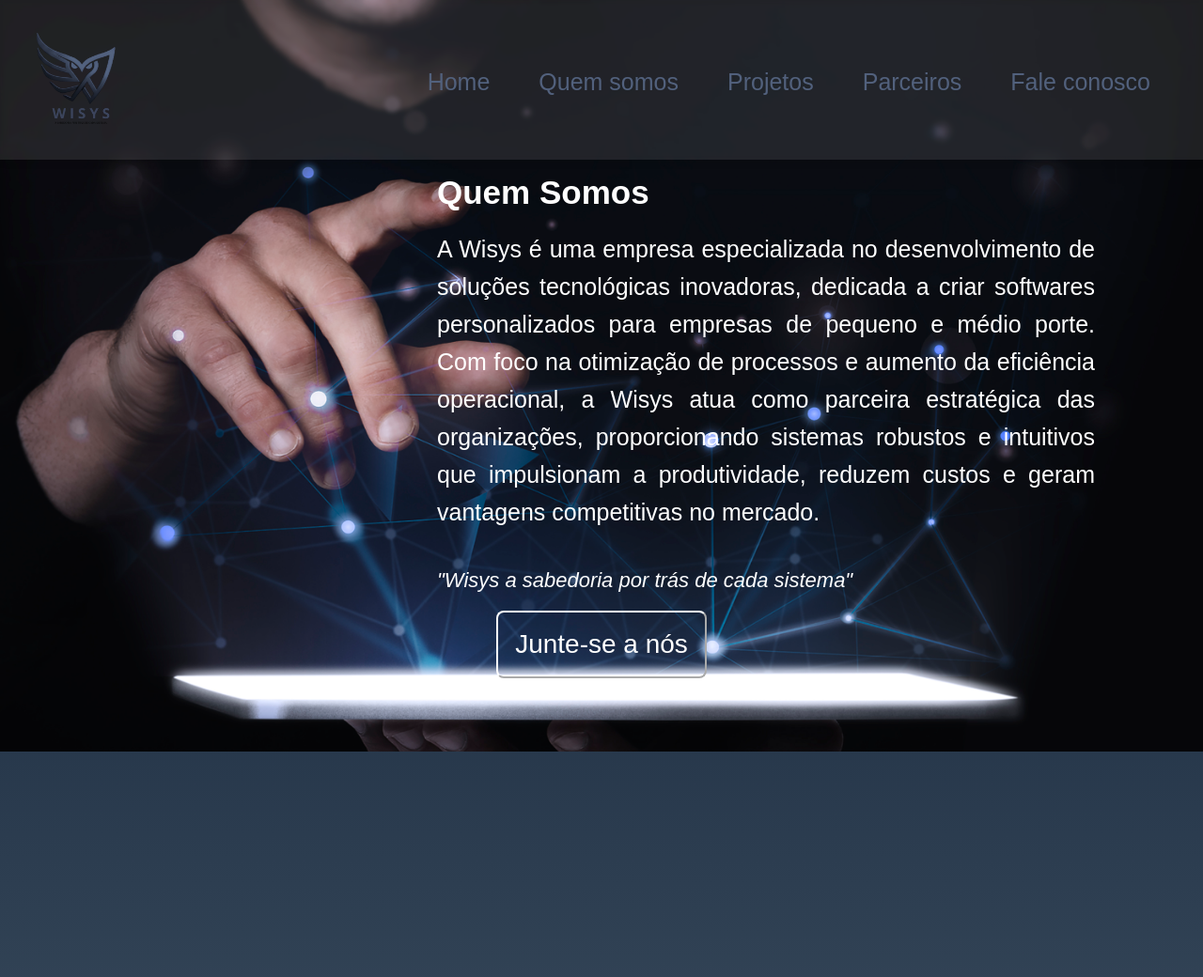
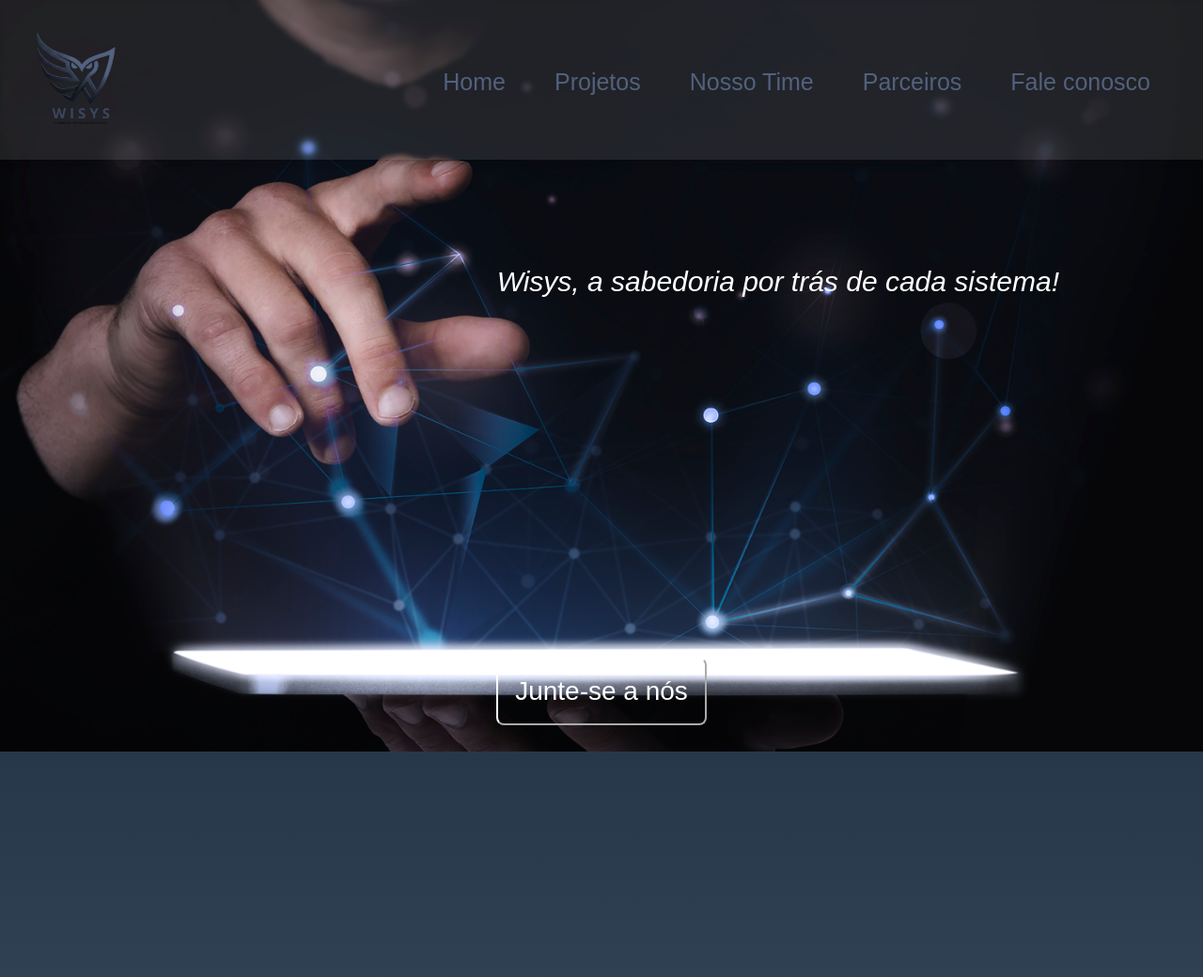
Before and after one commit to Gisele-Nuness/wisys-landing-page, a PHP site: page / in a window 1280 px wide. Shown: the top 1040 px of the page at 94% size. Run offline with PHP 8.4, Linux system fonts and the light colour scheme.

Commit message:
alteraçoes no layout

```diff
--- a/index.html
+++ b/index.html
@@ -36,9 +36,9 @@
                 </label>
 
                 <ul>
-                    <li><a href="#">Home</a></li>
-                    <li><a href="#quemsomos">Quem somos</a></li>
+                    <li><a href="#home">Home</a></li>
                     <li><a href="#projetos">Projetos</a></li>
+                    <li><a href="#colaboradores">Nosso Time</a></li>
                     <li><a href="#parceiros">Parceiros</a></li>
                     <li><a href="#faleconosco">Fale conosco</a></li>
 
@@ -46,13 +46,14 @@
             </nav>
         </section>
 
-        <section class="quem-somos" id="quemsomos">
-            <h2>Quem Somos</h2>
-            <p>A Wisys é uma empresa especializada no desenvolvimento de soluções tecnológicas inovadoras, dedicada a criar softwares personalizados para empresas de pequeno e médio porte. Com foco na otimização de processos e aumento da eficiência operacional, a Wisys atua como parceira estratégica das organizações, proporcionando sistemas robustos e intuitivos que impulsionam a produtividade, reduzem custos e geram vantagens competitivas no mercado.</p>
-            <p class="slogan">"Wisys a sabedoria por trás de cada sistema"</p>
+        <section class="home" id="home">
+
+            <p class="slogan">
+                <span class="typed-text"></span><span class="cursor">|</span>
+            </p>
         </section>
 
-        <button type="button">Junte-se a nós</button>
+        <button type="button" class="btn-juntar">Junte-se a nós</button>
 
     </header>
 
@@ -159,7 +160,7 @@
             <button class="btn-mostrar-projetos">Mostrar mais</button>
         </section>
 
-        <section class="colaboradores">
+        <section class="colaboradores" id="colaboradores">
             <h2>Nosso Time</h2>
             <ul class="lista-colaboradores">
                 <li>
@@ -228,28 +229,19 @@
 
         <section id="faleconosco" class="contato">
             <div class="container">
-                    <div class="info">
-                        <h2>Fale Conosco</h2>
-                        <p>Estamos localizados em Guaianazes, SP.</p>
-                        <div class="contact-details">
-                            <div class="contact-item">
-                                <img src="./src/images/telefone.png" alt="" class="icon">
-                                <span>(11) 3456-7890</span>
+                <div class="mapa-container">
+                    <h2>Onde Estamos</h2>
+                    <iframe
+                        src="https://www.google.com/maps/embed?pb=!1m18!1m12!1m3!1d3657.499967184747!2d-46.4023377845418!3d-23.550520766475233!2m3!1f0!2f0!3f0!3m2!1i1024!2i768!4f13.1!3m3!1m2!1s0x94ce65039b6936d3%3A0x9a7b4fc0149176a7!2sRua%20Feliciano%20de%20Mendon%C3%A7a%2C%20123%20-%20Guaianazes%2C%20S%C3%A3o%20Paulo%20-%20SP!5e0!3m2!1spt-BR!2sbr!4v1711384111122!5m2!1spt-BR!2sbr"
+                        width="100%"
+                        height="400"
+                        style="border:0;"
+                        allowfullscreen=""
+                        loading="lazy"
+                        referrerpolicy="no-referrer-when-downgrade">
+                    </iframe>
                 </div>
-                            <div class="contact-item">
-                                <img src="./src/images/email.png" alt="" class="icon">
-                                <span>contato@wisys.com</span>
-                            </div>
-                            <div class="contact-item">
-                                <img src="./src/images/localizacao.png" alt="" class="icon">
-                                <span>Rua Feliciano de Mendonça, 123 - Guaianazes, SP</span>
-                            </div>
-                        </div>
-                        <div class="social">
-                            <a href="#" ><img src="./src/images/instagram.png" class="social-link"></a>
-                            <a href="#" ><img src="./src/images/whatsapp.png" class="social-link"></a>
-                        </div>
-                    </div>
+
                 <form class="contact-form">
                     <div class="form-group">
                         <label for="name">Nome</label>
@@ -270,10 +262,22 @@
             </div>
         </section>
 
-        <section></section>
     </main>
 
     <footer>
+        <div class="footer-content">
+            <div class="footer-info">
+                <h3>Contato</h3>
+                <p><img src="./src/images/telefone.png" class="icon"> (11) 3456-7890</p>
+                <p><img src="./src/images/email.png" class="icon"> contato@wisys.com</p>
+
+            </div>
+            <div class="footer-social">
+                <h3>Redes Sociais</h3>
+                <a href="#"><img src="./src/images/instagram.png" class="social-link"></a>
+                <a href="#"><img src="./src/images/whatsapp.png" class="social-link"></a>
+            </div>
+        </div>
         <p class="text-footer">© 2025 Wisys. Todos os direitos reservados.</p>
     </footer>
 
--- a/src/css/responsive.css
+++ b/src/css/responsive.css
@@ -8,21 +8,9 @@
         height: 110px;
     }
 
-    section.quem-somos {
-        margin-right: 115px;
-    }
 
-    .quem-somos h2 {
-        font-size: 35px;
-    }
-
-    .quem-somos p {
-        font-size: 25px;
-        max-width: 700px;
-    }
-
-    .quem-somos .slogan{
-        font-size: 22px;
+    .home .slogan{
+        font-size: 30px;
     }
 
 
--- a/src/css/style.css
+++ b/src/css/style.css
@@ -21,16 +17,22 @@ body {
 header {
     display: flex;
     flex-direction: column;
+    background-attachment: fixed;
     background-image: url('../images/backgroundof.jpg');
     background: linear-gradient(rgba);
     background-repeat: no-repeat;
     background-size: cover;
+    background-position: center;
     min-width: 100%;
     height: 100vh;
 
 }
 
 .cabecalho {
+    position: fixed;
+    top: 0;
+    left: 0;
+    width: 100%;
     display: flex;
     justify-content: space-between;
     align-items: center;
@@ -41,7 +43,7 @@ header {
     backdrop-filter: blur(2px);
     -webkit-backdrop-filter: blur(10px);
     box-shadow: 0 4px 6px rgba(0, 0, 0, 0.1);
-
+    z-index: 1000;
 }
 
 .logo {
@@ -63,37 +64,36 @@ main {
 
 /* QUEM SOMOS */
 
-section.quem-somos {
+section.home {
     display: flex;
     align-self: flex-end;
     flex-direction: column;
     justify-content: center;
-    margin-right: 180px;
-    height: 60%;
+    margin-right: 150px;
+    height: 50%;
     color: #fff;
+    margin-top: 100px;
 
 }
 
-.quem-somos h2 {
-    font-size: 50px;
-    font-weight: bold;
-    margin-bottom: 20px;
+.home .slogan{
+    font-style: italic;
+    font-size: 40px;
+
 }
 
-.quem-somos p {
-    font-size: 40px;
-    text-align: justify;
-    max-width: 1200px;
-    line-height: 1.6;
-}
+.cursor {
+    display: inline-block;
+    width: 3px;
+    background-color: #fff;
+    animation: blink 0.7s infinite;
+  }
+  @keyframes blink {
+    0%, 100% { opacity: 1; }
+    50% { opacity: 0; }
+  }
 
-.quem-somos .slogan{
-    font-style: italic;
-    font-size: 30px;
-    margin-top: 35px;
-}
-
-button {
+.btn-juntar {
     font-size: 28px;
     max-width: 250px;
     padding: 18px;
@@ -102,11 +102,14 @@ button {
     border-color: #fff;
     align-self: center;
     transition: 0.3s;
+    margin-top: 200px;
 }
 
-button:hover {
-    transform: scale(1.1);
-    cursor: pointer;
+.btn-juntar:hover {
+    background-color: rgba(255, 255, 255, 0.1);
+    box-shadow: 0 0 15px #1E90FF;
+    transform: scale(1.05);
+    transition: all 0.3s ease;
 }
 
  /* PROJETOS */
--- a/src/js/index.js
+++ b/src/js/index.js
@@ -15,3 +15,17 @@ function mostrarMaisProjetos() {
         projeto.classList.add('ativo')
     })
 }
+
+const typedText = document.querySelector(".typed-text");
+const cursor = document.querySelector(".cursor");
+const text = 'Wisys, a sabedoria por trás de cada sistema!';
+let i = 0;
+
+function type() {
+  if (i < text.length) {
+    typedText.textContent += text.charAt(i);
+    i++;
+    setTimeout(type, 60);
+  }
+}
+window.addEventListener('DOMContentLoaded', type);
```
Also changed, not shown: other parts of src/css/responsive.css (+17 -93 lines), other parts of src/css/style.css (+67 -53 lines). Lines whose indentation alone changed are shown as unchanged.
